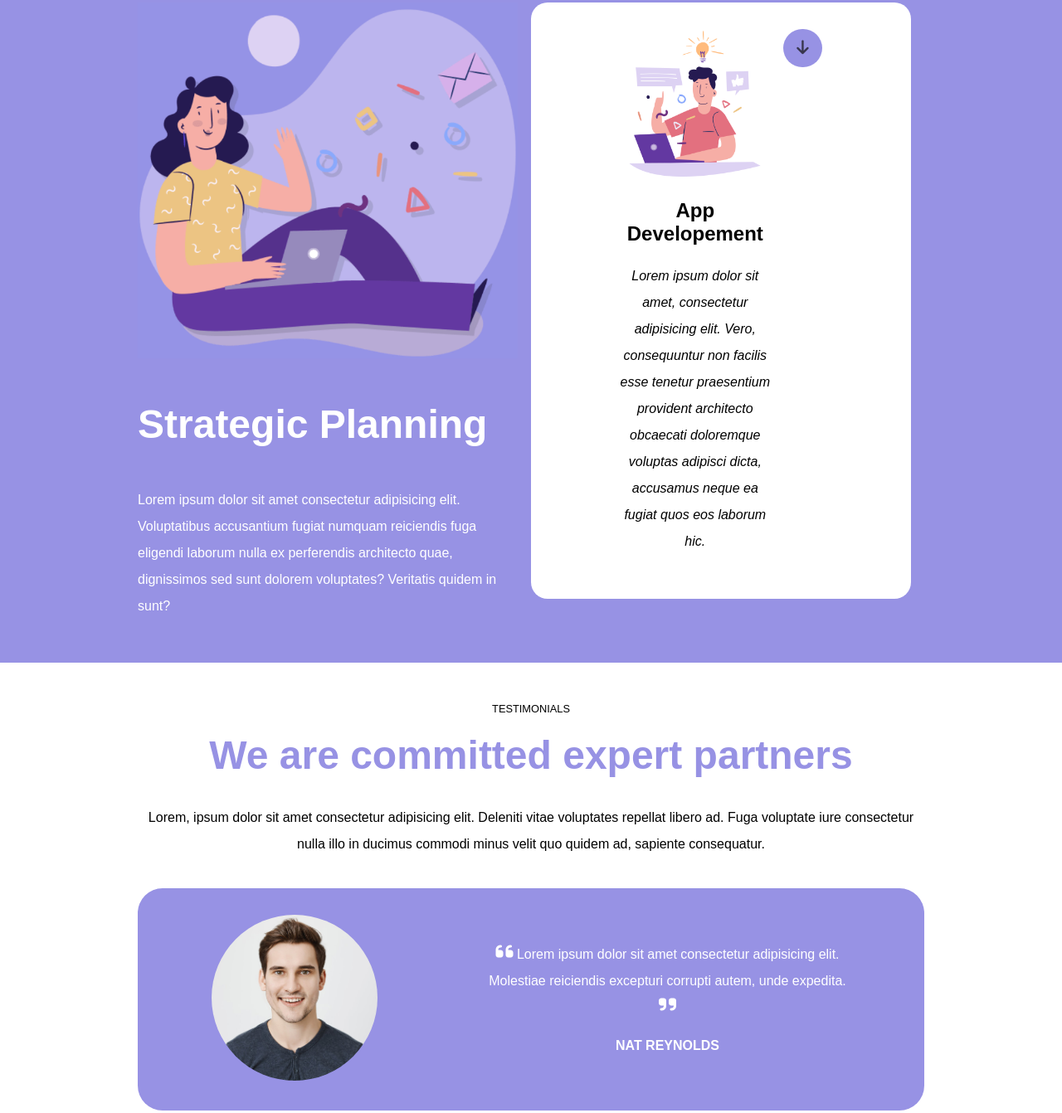
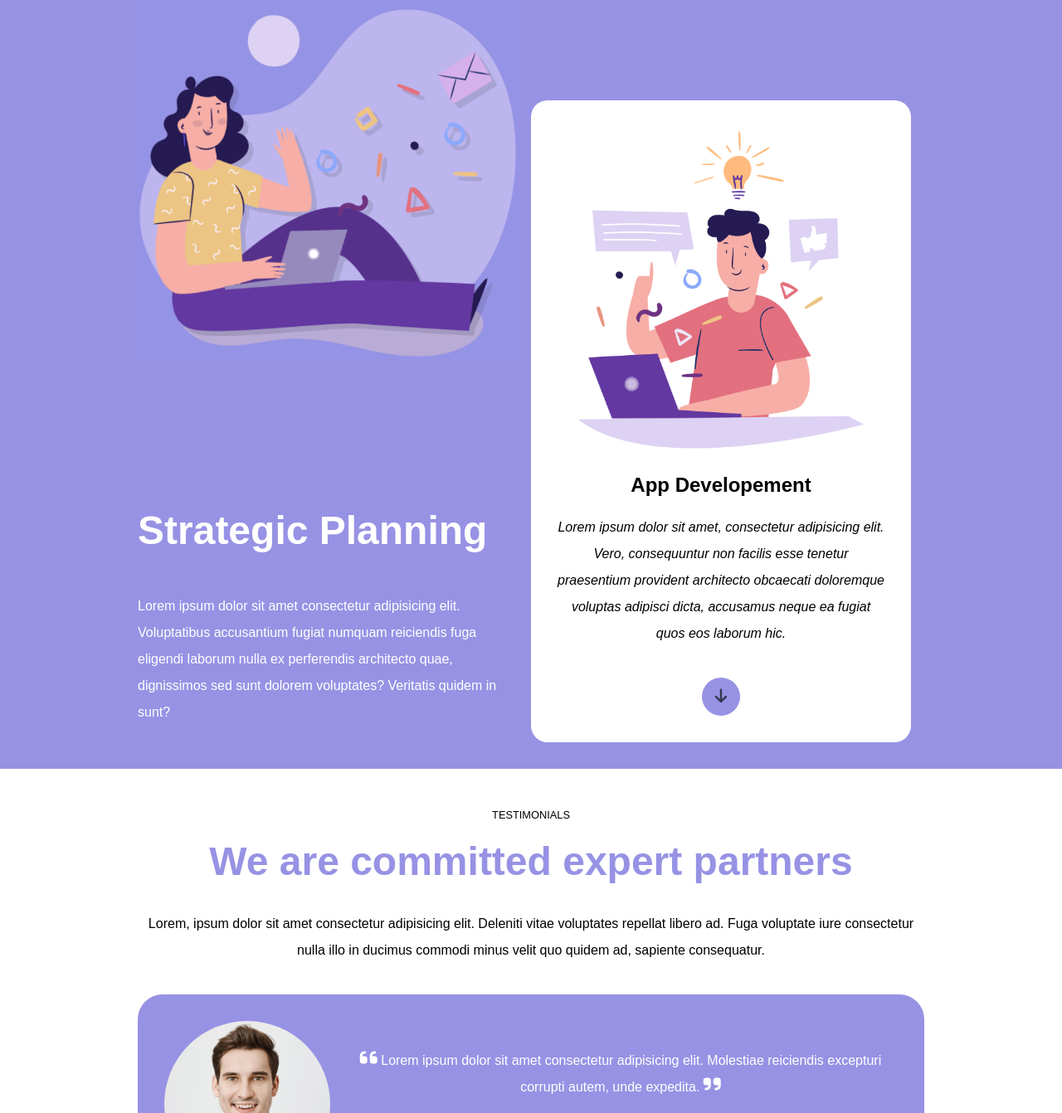
Before and after one commit to ElyPoli/htmlcss-responsive-layout, a plain HTML site: page index.html in a window 1280 px wide. Shown: the part 1189-2531 px from the top of the page at 83% size. Drawn offline with Linux system fonts and the light colour scheme.

Commit message:
fixed media query desktop

```diff
--- a/css/media-query.css
+++ b/css/media-query.css
@@ -41,7 +41,11 @@
     }
 
     .section-testimonials-card > div {
-        justify-content: space-around;
+        justify-content: space-between;
+    }
+
+    .section-testimonials-card > div > div:last-of-type {
+        flex-grow: 2;
     }
 }
 
@@ -63,7 +67,21 @@
         flex-basis: calc(100% / 2 - 1rem);
     }
 
+    .section-planning > div > div:last-of-type {
+        align-self: flex-end;
+    }
+
+    .section-planning-card > .flex-basis {
+        flex-basis: 100%;
+    }
+
+    .section-planning > div:first-of-type > div > img {
+        padding-bottom: 8rem;
+    }
+
     .section-benefits .card {
         flex-basis: calc(100% / 3 -  1rem);
     }
+
+
 }
```
